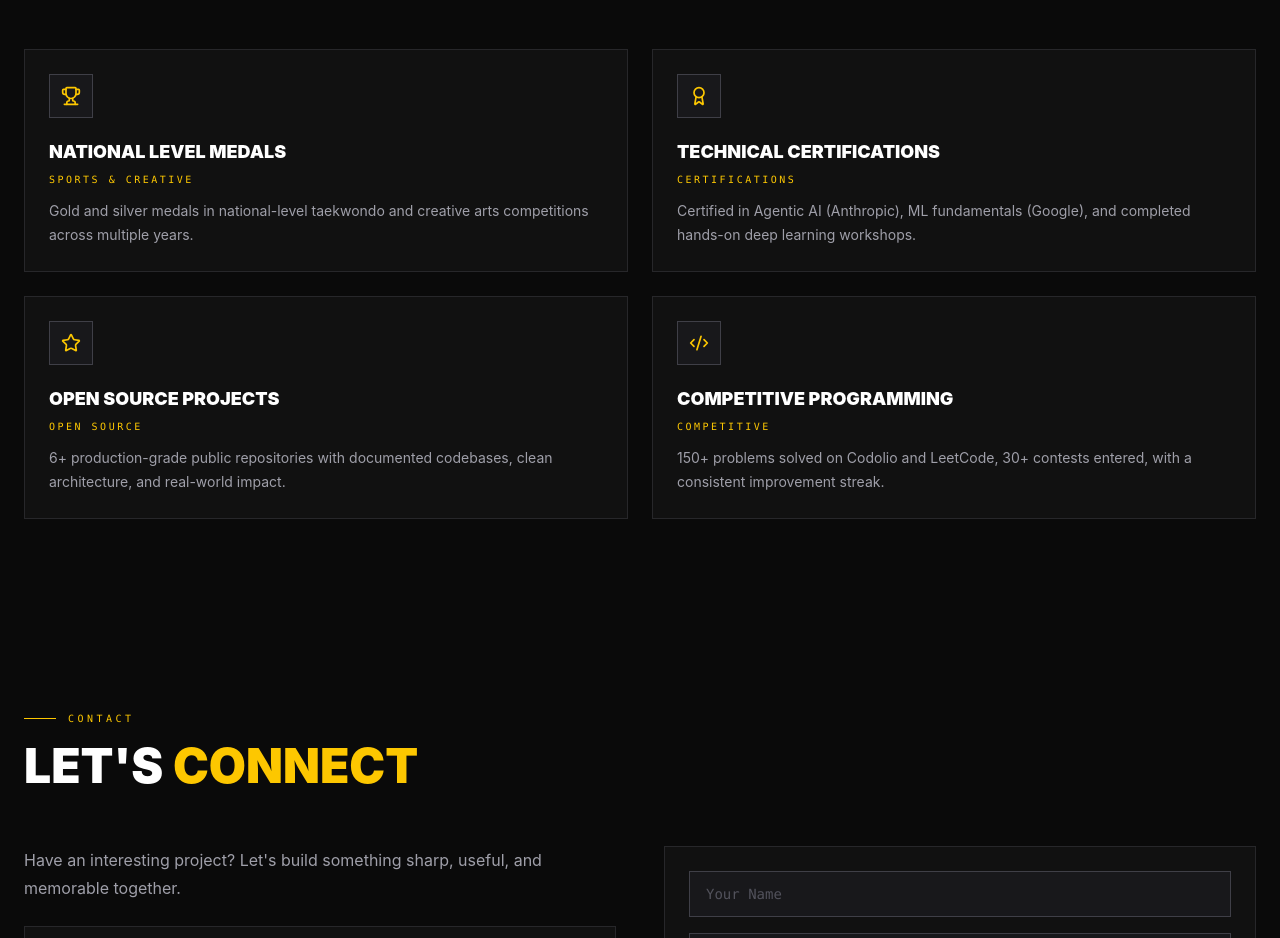
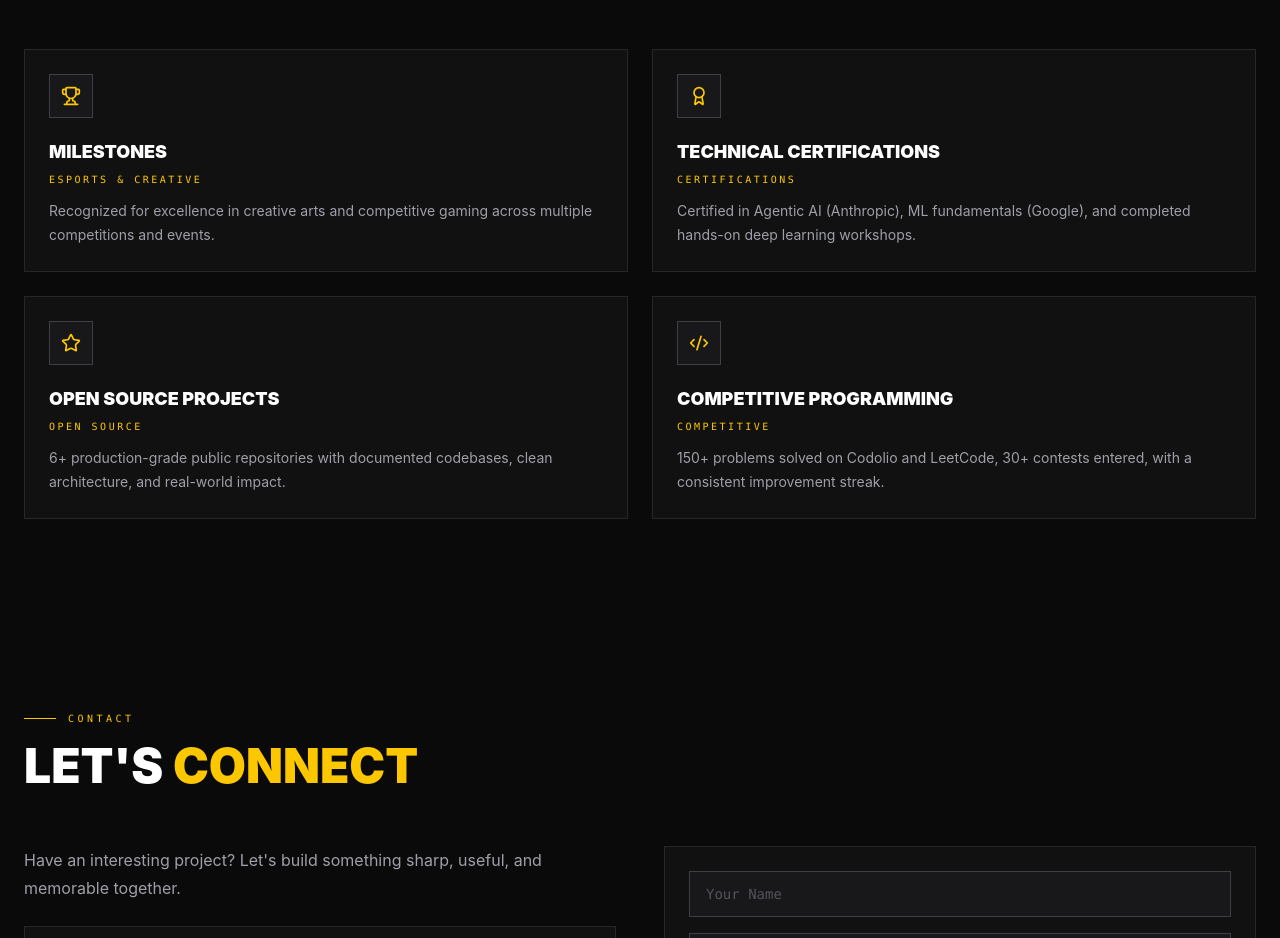
Before and after one commit to artist-hks/hks-portfolio, a Next.js app: page / in a window 1280 px wide. Shown: the part 4920-5858 px from the top of the page. Built offline with nearby package versions, Linux system fonts and the light colour scheme.

Commit message:
Update portfolio page

```diff
--- a/components/portfolio/PortfolioPage.tsx
+++ b/components/portfolio/PortfolioPage.tsx
@@ -1059,10 +1059,10 @@ function AchievementsSection() {
   const achievements = [
     {
       icon: Trophy,
-      title: "National Level Medals",
+      title: "Milestones",
       description:
-        "Gold and silver medals in national-level taekwondo and creative arts competitions across multiple years.",
-      category: "Sports & Creative",
+        "Recognized for excellence in creative arts and competitive gaming across multiple competitions and events.",
+      category: "Esports & Creative",
     },
     {
       icon: Award,
```
